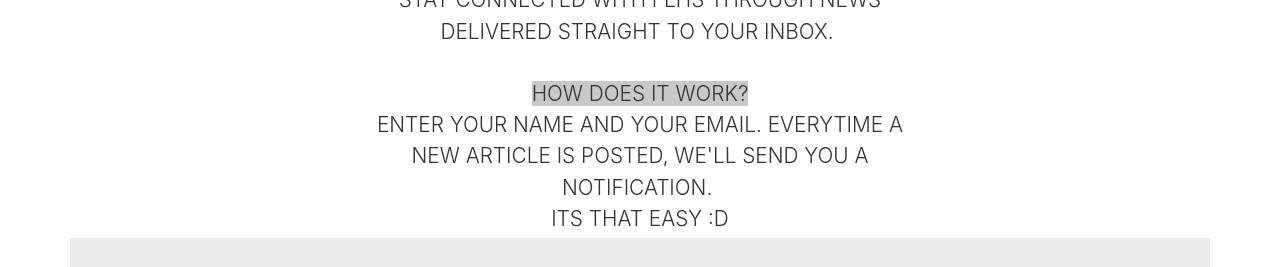
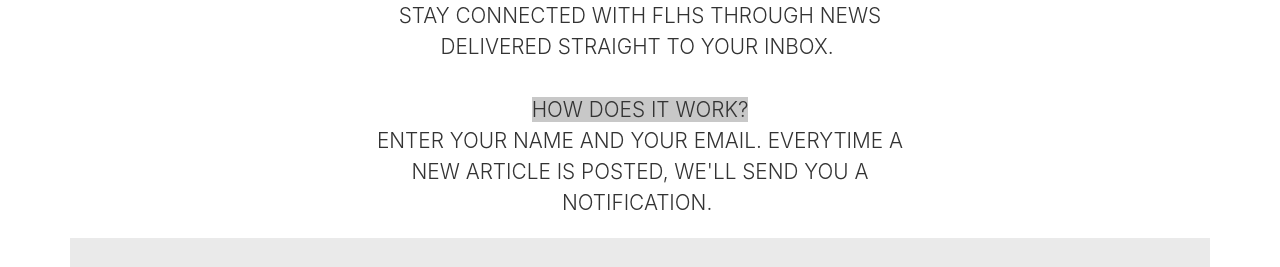
Before and after one commit to flhsnewsmail/flhsmail.github.io, a plain HTML site: page index.html in a window 1280 px wide. Shown: the part 298-565 px from the top of the page. Drawn offline with nearby package versions, Linux system fonts and the light colour scheme.

Commit message:
Update index.html

```diff
--- a/index.html
+++ b/index.html
@@ -37,7 +37,7 @@
       <div class="row py-5" style="">
         <div class="mx-auto text-center col-md-6 h-100">
           <h3 class="display-3">&nbsp;THE <a style="background-color: rgb(0,0,0)" href="https://flhsnews.com/" class="text-light"> FLHS NEWS</a><br>MAILING LIST</h3>
-          <p class="lead text-body h-100 w-100"><a style="background-color: rgb(200,200,200)" class="text-body">WHY JOIN THE MAILING LIST?</a><br>STAY CONNECTED WITH FLHS THROUGH NEWS DELIVERED STRAIGHT TO YOUR INBOX.&nbsp;<a style="background-color: rgb(200,200,200)" class="text-body"><br><br>HOW DOES IT WORK?</a><br>ENTER YOUR NAME AND YOUR EMAIL. EVERYTIME A NEW ARTICLE IS POSTED, WE'LL SEND YOU A NOTIFICATION.&nbsp;<br>ITS THAT EASY :D</p><a style="background-color: rgb(0,0,0)" href="https://flhsnews.com/" class="text-light">
+          <p class="lead text-body h-100 w-100"><a style="background-color: rgb(200,200,200)" class="text-body">WHY JOIN THE MAILING LIST?</a><br>STAY CONNECTED WITH FLHS THROUGH NEWS DELIVERED STRAIGHT TO YOUR INBOX.&nbsp;<a style="background-color: rgb(200,200,200)" class="text-body"><br><br>HOW DOES IT WORK?</a><br>ENTER YOUR NAME AND YOUR EMAIL. EVERYTIME A NEW ARTICLE IS POSTED, WE'LL SEND YOU A NOTIFICATION.&nbsp;<br></p><a style="background-color: rgb(0,0,0)" href="https://flhsnews.com/" class="text-light">
           </a>
         </div><a style="background-color: rgb(0,0,0)" href="https://flhsnews.com/" class="text-light">
         </a>
```
